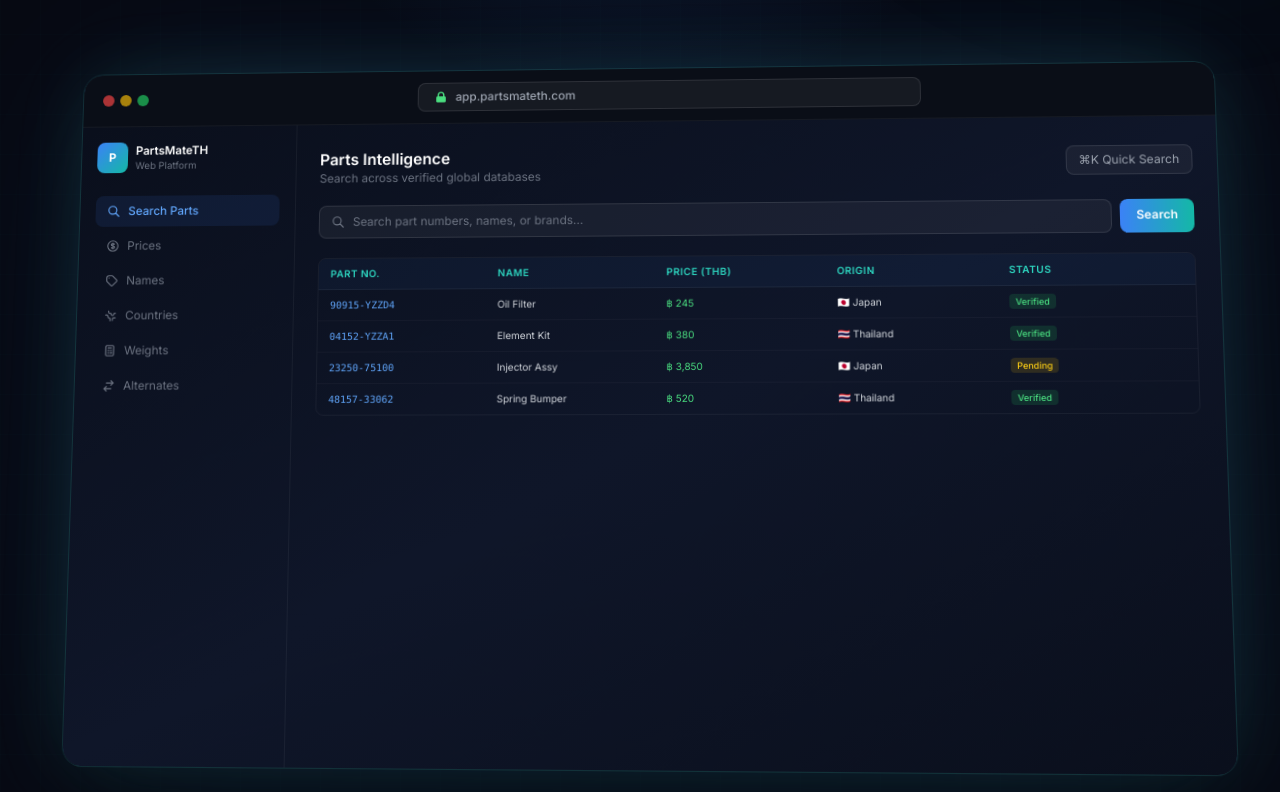
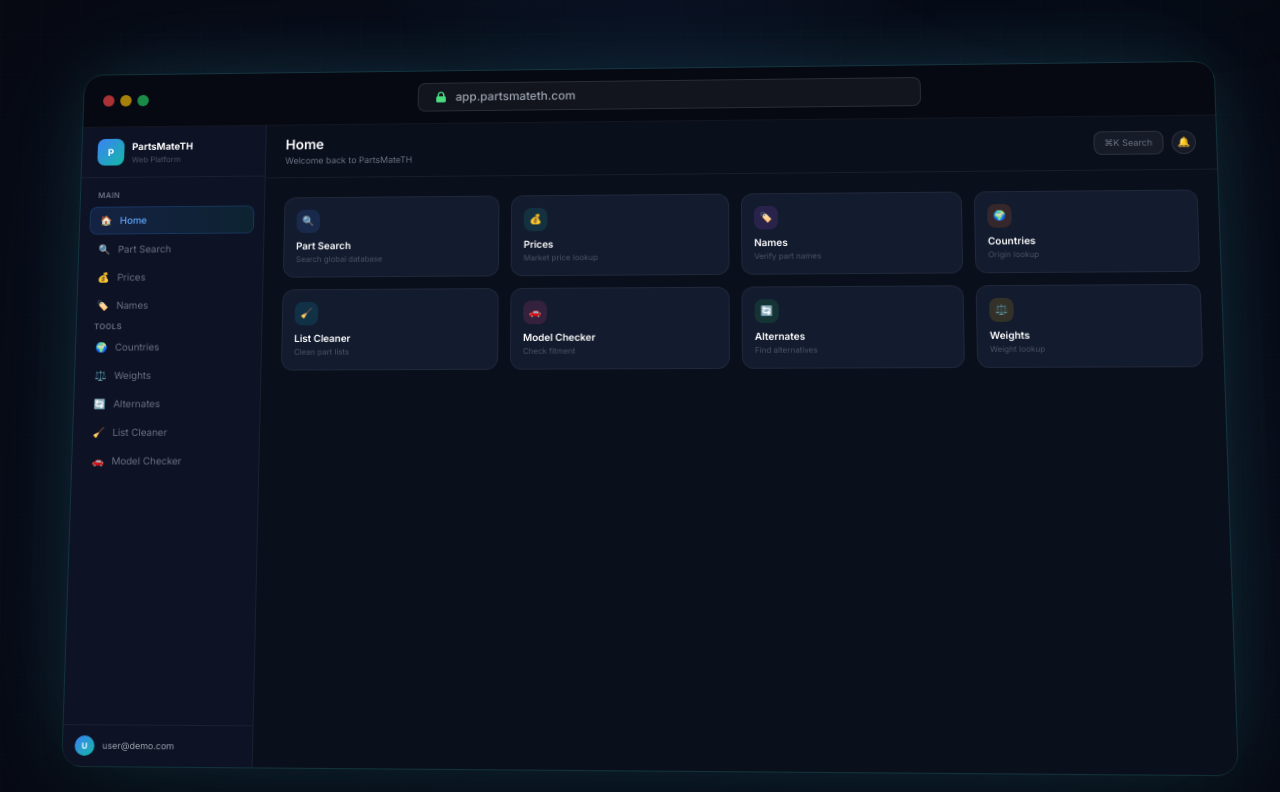
Before and after one commit to basilqur/partsmateth-site, a website: page index.html in a window 1280 px wide. Shown: the part 2248-3040 px from the top of the page. Drawn offline with nearby package versions, Linux system fonts and the light colour scheme.

Commit message:
updated webapp to 2.0 and update index

```diff
--- a/index.html
+++ b/index.html
@@ -664,9 +664,9 @@
       <div class="perspective-container max-w-6xl mx-auto mb-20 reveal">
         <div class="perspective-tilt">
           <div class="webapp-preview-container webapp-preview-glow">
-            <div class="relative bg-brand-card rounded-[1.15rem] overflow-hidden">
+            <div class="relative bg-[#0A0F1C] rounded-[1.15rem] overflow-hidden">
               <!-- Browser chrome -->
-              <div class="flex items-center gap-2 px-5 py-3 bg-black/40 border-b border-white/5">
+              <div class="flex items-center gap-2 px-5 py-3 bg-[#060912] border-b border-white/5">
                 <div class="flex gap-1.5">
                   <div class="w-3 h-3 rounded-full bg-red-500/70"></div>
                   <div class="w-3 h-3 rounded-full bg-yellow-500/70"></div>
@@ -679,103 +679,134 @@
                   </div>
                 </div>
               </div>
-              <!-- App screenshot placeholder -->
-              <div class="relative aspect-[16/9] bg-gradient-to-br from-[#0A0F1C] via-[#0F1629] to-[#0A0F1C]">
+              <!-- App UI mock matching webapp.html sidebar layout -->
+              <div class="relative aspect-[16/9] bg-[#0A0F1C]">
                 <div class="absolute inset-0 flex">
                   <!-- Sidebar mock -->
-                  <div class="w-56 border-r border-white/5 p-4 hidden md:block">
-                    <div class="flex items-center gap-2 mb-6">
-                      <div class="w-8 h-8 rounded-lg bg-gradient-to-br from-blue-500 to-teal-500 flex items-center justify-center">
-                        <span class="text-xs font-bold text-white">P</span>
+                  <div class="w-48 bg-[#0D1224] border-r border-white/[0.06] flex-col hidden md:flex">
+                    <!-- Logo -->
+                    <div class="px-4 py-3 border-b border-white/[0.06] flex items-center gap-2">
+                      <div class="w-7 h-7 rounded-lg bg-gradient-to-br from-blue-500 to-teal-500 flex items-center justify-center">
+                        <span class="text-[10px] font-bold text-white">P</span>
                       </div>
                       <div>
-                        <div class="text-white text-xs font-semibold">PartsMateTH</div>
-                        <div class="text-gray-500 text-[10px]">Web Platform</div>
+                        <div class="text-white text-[10px] font-bold">PartsMateTH</div>
+                        <div class="text-gray-600 text-[8px]">Web Platform</div>
                       </div>
                     </div>
-                    <div class="space-y-1">
-                      <div class="flex items-center gap-2 px-3 py-2 rounded-lg bg-blue-500/10 text-blue-400 text-xs font-medium">
-                        <svg class="w-3.5 h-3.5" fill="none" stroke="currentColor" viewBox="0 0 24 24"><path stroke-linecap="round" stroke-linejoin="round" stroke-width="2" d="M21 21l-6-6m2-5a7 7 0 11-14 0 7 7 0 0114 0z"/></svg>
-                        Search Parts
+                    <!-- Nav items -->
+                    <div class="px-2.5 py-3 flex-1 space-y-0.5 overflow-hidden">
+                      <div class="text-gray-500 text-[8px] font-semibold uppercase tracking-wider px-2 mb-1.5">Main</div>
+                      <div class="flex items-center gap-2 px-2.5 py-1.5 rounded-lg bg-gradient-to-r from-blue-500/15 to-teal-500/10 text-blue-400 text-[10px] font-medium border border-blue-500/20">
+                        <span class="text-[10px]">🏠</span> Home
                       </div>
-                      <div class="flex items-center gap-2 px-3 py-2 rounded-lg text-gray-500 text-xs">
-                        <svg class="w-3.5 h-3.5" fill="none" stroke="currentColor" viewBox="0 0 24 24"><path stroke-linecap="round" stroke-linejoin="round" stroke-width="2" d="M12 8c-1.657 0-3 .895-3 2s1.343 2 3 2 3 .895 3 2-1.343 2-3 2m0-8c1.11 0 2.08.402 2.599 1M12 8V7m0 1v8m0 0v1m0-1c-1.11 0-2.08-.402-2.599-1M21 12a9 9 0 11-18 0 9 9 0 0118 0z"/></svg>
-                        Prices
+                      <div class="flex items-center gap-2 px-2.5 py-1.5 rounded-lg text-gray-500 text-[10px] hover:bg-white/5">
+                        <span class="text-[10px]">🔍</span> Part Search
                       </div>
-                      <div class="flex items-center gap-2 px-3 py-2 rounded-lg text-gray-500 text-xs">
-                        <svg class="w-3.5 h-3.5" fill="none" stroke="currentColor" viewBox="0 0 24 24"><path stroke-linecap="round" stroke-linejoin="round" stroke-width="2" d="M7 7h.01M7 3h5c.512 0 1.024.195 1.414.586l7 7a2 2 0 010 2.828l-7 7a2 2 0 01-2.828 0l-7-7A1.994 1.994 0 013 12V7a4 4 0 014-4z"/></svg>
-                        Names
+                      <div class="flex items-center gap-2 px-2.5 py-1.5 rounded-lg text-gray-500 text-[10px]">
+                        <span class="text-[10px]">💰</span> Prices
                       </div>
-                      <div class="flex items-center gap-2 px-3 py-2 rounded-lg text-gray-500 text-xs">
-                        <svg class="w-3.5 h-3.5" fill="none" stroke="currentColor" viewBox="0 0 24 24"><path stroke-linecap="round" stroke-linejoin="round" stroke-width="2" d="M3.055 11H5a2 2 0 012 2v1a2 2 0 002 2 2 2 0 012 2v2.945M8 3.935V5.5A2.5 2.5 0 0010.5 8h.5a2 2 0 012 2 2 2 0 104 0 2 2 0 012-2h1.064M15 20.488V18a2 2 0 012-2h3.064"/></svg>
-                        Countries
+                      <div class="flex items-center gap-2 px-2.5 py-1.5 rounded-lg text-gray-500 text-[10px]">
+                        <span class="text-[10px]">🏷️</span> Names
                       </div>
-                      <div class="flex items-center gap-2 px-3 py-2 rounded-lg text-gray-500 text-xs">
-                        <svg class="w-3.5 h-3.5" fill="none" stroke="currentColor" viewBox="0 0 24 24"><path stroke-linecap="round" stroke-linejoin="round" stroke-width="2" d="M9 7h6m0 10v-3m-3 3h.01M9 17h.01M9 14h.01M12 14h.01M15 11h.01M12 11h.01M9 11h.01M7 21h10a2 2 0 002-2V5a2 2 0 00-2-2H7a2 2 0 00-2 2v14a2 2 0 002 2z"/></svg>
-                        Weights
+                      <div class="text-gray-500 text-[8px] font-semibold uppercase tracking-wider px-2 mt-2 mb-1.5">Tools</div>
+                      <div class="flex items-center gap-2 px-2.5 py-1.5 rounded-lg text-gray-500 text-[10px]">
+                        <span class="text-[10px]">🌍</span> Countries
                       </div>
-                      <div class="flex items-center gap-2 px-3 py-2 rounded-lg text-gray-500 text-xs">
-                        <svg class="w-3.5 h-3.5" fill="none" stroke="currentColor" viewBox="0 0 24 24"><path stroke-linecap="round" stroke-linejoin="round" stroke-width="2" d="M8 7h12m0 0l-4-4m4 4l-4 4m0 6H4m0 0l4 4m-4-4l4-4"/></svg>
-                        Alternates
+                      <div class="flex items-center gap-2 px-2.5 py-1.5 rounded-lg text-gray-500 text-[10px]">
+                        <span class="text-[10px]">⚖️</span> Weights
+                      </div>
+                      <div class="flex items-center gap-2 px-2.5 py-1.5 rounded-lg text-gray-500 text-[10px]">
+                        <span class="text-[10px]">🔄</span> Alternates
+                      </div>
+                      <div class="flex items-center gap-2 px-2.5 py-1.5 rounded-lg text-gray-500 text-[10px]">
+                        <span class="text-[10px]">🧹</span> List Cleaner
+                      </div>
+                      <div class="flex items-center gap-2 px-2.5 py-1.5 rounded-lg text-gray-500 text-[10px]">
+                        <span class="text-[10px]">🚗</span> Model Checker
                       </div>
                     </div>
+                    <!-- User -->
+                    <div class="px-3 py-2.5 border-t border-white/[0.06] flex items-center gap-2">
+                      <div class="w-5 h-5 rounded-full bg-gradient-to-br from-blue-500 to-teal-500 flex items-center justify-center">
+                        <span class="text-[8px] font-bold text-white">U</span>
+                      </div>
+                      <div class="text-gray-400 text-[9px]">user@demo.com</div>
+                    </div>
                   </div>
-                  <!-- Main content mock -->
-                  <div class="flex-1 p-4 md:p-6">
-                    <div class="flex items-center justify-between mb-5">
+                  <!-- Main content area -->
+                  <div class="flex-1 flex flex-col">
+                    <!-- Top bar -->
+                    <div class="flex items-center justify-between px-4 md:px-5 py-2.5 border-b border-white/[0.06] bg-[#0A0F1C]/80">
                       <div>
-                        <div class="text-white text-sm md:text-base font-semibold">Parts Intelligence</div>
-                        <div class="text-gray-500 text-[10px] md:text-xs">Search across verified global databases</div>
+                        <div class="text-white text-xs md:text-sm font-semibold">Home</div>
+                        <div class="text-gray-500 text-[9px]">Welcome back to PartsMateTH</div>
                       </div>
                       <div class="hidden sm:flex items-center gap-2">
-                        <div class="px-3 py-1.5 rounded-lg bg-white/5 border border-white/10 text-gray-400 text-xs">⌘K Quick Search</div>
+                        <div class="px-2.5 py-1 rounded-lg bg-white/5 border border-white/10 text-gray-500 text-[9px]">⌘K Search</div>
+                        <div class="w-6 h-6 rounded-full bg-white/5 border border-white/10 flex items-center justify-center">
+                          <span class="text-[10px]">🔔</span>
+                        </div>
                       </div>
                     </div>
-                    <!-- Search bar -->
-                    <div class="flex gap-2 mb-5">
-                      <div class="flex-1 flex items-center gap-2 px-3 py-2 rounded-lg bg-white/5 border border-white/10">
-                        <svg class="w-3.5 h-3.5 text-gray-500" fill="none" stroke="currentColor" viewBox="0 0 24 24"><path stroke-linecap="round" stroke-linejoin="round" stroke-width="2" d="M21 21l-6-6m2-5a7 7 0 11-14 0 7 7 0 0114 0z"/></svg>
-                        <span class="text-gray-500 text-xs">Search part numbers, names, or brands...</span>
-                      </div>
-                      <div class="px-4 py-2 rounded-lg bg-gradient-to-r from-blue-500 to-teal-500 text-white text-xs font-semibold">Search</div>
-                    </div>
-                    <!-- Results table mock -->
-                    <div class="rounded-lg border border-white/5 overflow-hidden">
-                      <div class="grid grid-cols-5 gap-0 text-[10px] font-semibold text-teal-400 uppercase tracking-wider bg-blue-500/5 px-3 py-2 border-b border-white/5">
-                        <div>Part No.</div>
-                        <div>Name</div>
-                        <div>Price (THB)</div>
-                        <div>Origin</div>
-                        <div>Status</div>
-                      </div>
-                      <div class="divide-y divide-white/[0.03]">
-                        <div class="grid grid-cols-5 gap-0 px-3 py-2 text-[10px] text-gray-300 hover:bg-blue-500/5 transition-colors">
-                          <div class="font-mono text-blue-400">90915-YZZD4</div>
-                          <div>Oil Filter</div>
-                          <div class="text-green-400">฿ 245</div>
-                          <div>🇯🇵 Japan</div>
-                          <div><span class="px-1.5 py-0.5 rounded bg-green-500/15 text-green-400 text-[9px] font-medium">Verified</span></div>
+                    <!-- Feature cards grid -->
+                    <div class="flex-1 p-3 md:p-5 overflow-hidden">
+                      <div class="grid grid-cols-2 md:grid-cols-4 gap-2 md:gap-3">
+                        <div class="rounded-xl bg-[#131B2E] border border-white/[0.06] p-2.5 md:p-3 hover:border-blue-500/30 transition-colors">
+                          <div class="w-6 h-6 rounded-lg bg-blue-500/15 flex items-center justify-center mb-1.5">
+                            <span class="text-[10px]">🔍</span>
+                          </div>
+                          <div class="text-white text-[9px] md:text-[10px] font-semibold">Part Search</div>
+                          <div class="text-gray-600 text-[7px] md:text-[8px]">Search global database</div>
                         </div>
-                        <div class="grid grid-cols-5 gap-0 px-3 py-2 text-[10px] text-gray-300 hover:bg-blue-500/5 transition-colors">
-                          <div class="font-mono text-blue-400">04152-YZZA1</div>
-                          <div>Element Kit</div>
-                          <div class="text-green-400">฿ 380</div>
-                          <div>🇹🇭 Thailand</div>
-                          <div><span class="px-1.5 py-0.5 rounded bg-green-500/15 text-green-400 text-[9px] font-medium">Verified</span></div>
+                        <div class="rounded-xl bg-[#131B2E] border border-white/[0.06] p-2.5 md:p-3 hover:border-teal-500/30 transition-colors">
+                          <div class="w-6 h-6 rounded-lg bg-teal-500/15 flex items-center justify-center mb-1.5">
+                            <span class="text-[10px]">💰</span>
+                          </div>
+                          <div class="text-white text-[9px] md:text-[10px] font-semibold">Prices</div>
+                          <div class="text-gray-600 text-[7px] md:text-[8px]">Market price lookup</div>
                         </div>
-                        <div class="grid grid-cols-5 gap-0 px-3 py-2 text-[10px] text-gray-300 hover:bg-blue-500/5 transition-colors">
-                          <div class="font-mono text-blue-400">23250-75100</div>
-                          <div>Injector Assy</div>
-                          <div class="text-green-400">฿ 3,850</div>
-                          <div>🇯🇵 Japan</div>
-                          <div><span class="px-1.5 py-0.5 rounded bg-yellow-500/15 text-yellow-400 text-[9px] font-medium">Pending</span></div>
+                        <div class="rounded-xl bg-[#131B2E] border border-white/[0.06] p-2.5 md:p-3 hover:border-purple-500/30 transition-colors">
+                          <div class="w-6 h-6 rounded-lg bg-purple-500/15 flex items-center justify-center mb-1.5">
+                            <span class="text-[10px]">🏷️</span>
+                          </div>
+                          <div class="text-white text-[9px] md:text-[10px] font-semibold">Names</div>
+                          <div class="text-gray-600 text-[7px] md:text-[8px]">Verify part names</div>
                         </div>
-                        <div class="grid grid-cols-5 gap-0 px-3 py-2 text-[10px] text-gray-300 hover:bg-blue-500/5 transition-colors">
-                          <div class="font-mono text-blue-400">48157-33062</div>
-                          <div>Spring Bumper</div>
-                          <div class="text-green-400">฿ 520</div>
-                          <div>🇹🇭 Thailand</div>
-                          <div><span class="px-1.5 py-0.5 rounded bg-green-500/15 text-green-400 text-[9px] font-medium">Verified</span></div>
+                        <div class="rounded-xl bg-[#131B2E] border border-white/[0.06] p-2.5 md:p-3 hover:border-orange-500/30 transition-colors">
+                          <div class="w-6 h-6 rounded-lg bg-orange-500/15 flex items-center justify-center mb-1.5">
+                            <span class="text-[10px]">🌍</span>
+                          </div>
+                          <div class="text-white text-[9px] md:text-[10px] font-semibold">Countries</div>
+                          <div class="text-gray-600 text-[7px] md:text-[8px]">Origin lookup</div>
+                        </div>
+                        <div class="rounded-xl bg-[#131B2E] border border-white/[0.06] p-2.5 md:p-3 hover:border-cyan-500/30 transition-colors">
+                          <div class="w-6 h-6 rounded-lg bg-cyan-500/15 flex items-center justify-center mb-1.5">
+                            <span class="text-[10px]">🧹</span>
+                          </div>
+                          <div class="text-white text-[9px] md:text-[10px] font-semibold">List Cleaner</div>
+                          <div class="text-gray-600 text-[7px] md:text-[8px]">Clean part lists</div>
+                        </div>
+                        <div class="rounded-xl bg-[#131B2E] border border-white/[0.06] p-2.5 md:p-3 hover:border-pink-500/30 transition-colors">
+                          <div class="w-6 h-6 rounded-lg bg-pink-500/15 flex items-center justify-center mb-1.5">
+                            <span class="text-[10px]">🚗</span>
+                          </div>
+                          <div class="text-white text-[9px] md:text-[10px] font-semibold">Model Checker</div>
+                          <div class="text-gray-600 text-[7px] md:text-[8px]">Check fitment</div>
+                        </div>
+                        <div class="rounded-xl bg-[#131B2E] border border-white/[0.06] p-2.5 md:p-3 hover:border-green-500/30 transition-colors">
+                          <div class="w-6 h-6 rounded-lg bg-green-500/15 flex items-center justify-center mb-1.5">
+                            <span class="text-[10px]">🔄</span>
+                          </div>
+                          <div class="text-white text-[9px] md:text-[10px] font-semibold">Alternates</div>
+                          <div class="text-gray-600 text-[7px] md:text-[8px]">Find alternatives</div>
+                        </div>
+                        <div class="rounded-xl bg-[#131B2E] border border-white/[0.06] p-2.5 md:p-3 hover:border-yellow-500/30 transition-colors">
+                          <div class="w-6 h-6 rounded-lg bg-yellow-500/15 flex items-center justify-center mb-1.5">
+                            <span class="text-[10px]">⚖️</span>
+                          </div>
+                          <div class="text-white text-[9px] md:text-[10px] font-semibold">Weights</div>
+                          <div class="text-gray-600 text-[7px] md:text-[8px]">Weight lookup</div>
                         </div>
                       </div>
                     </div>
```
